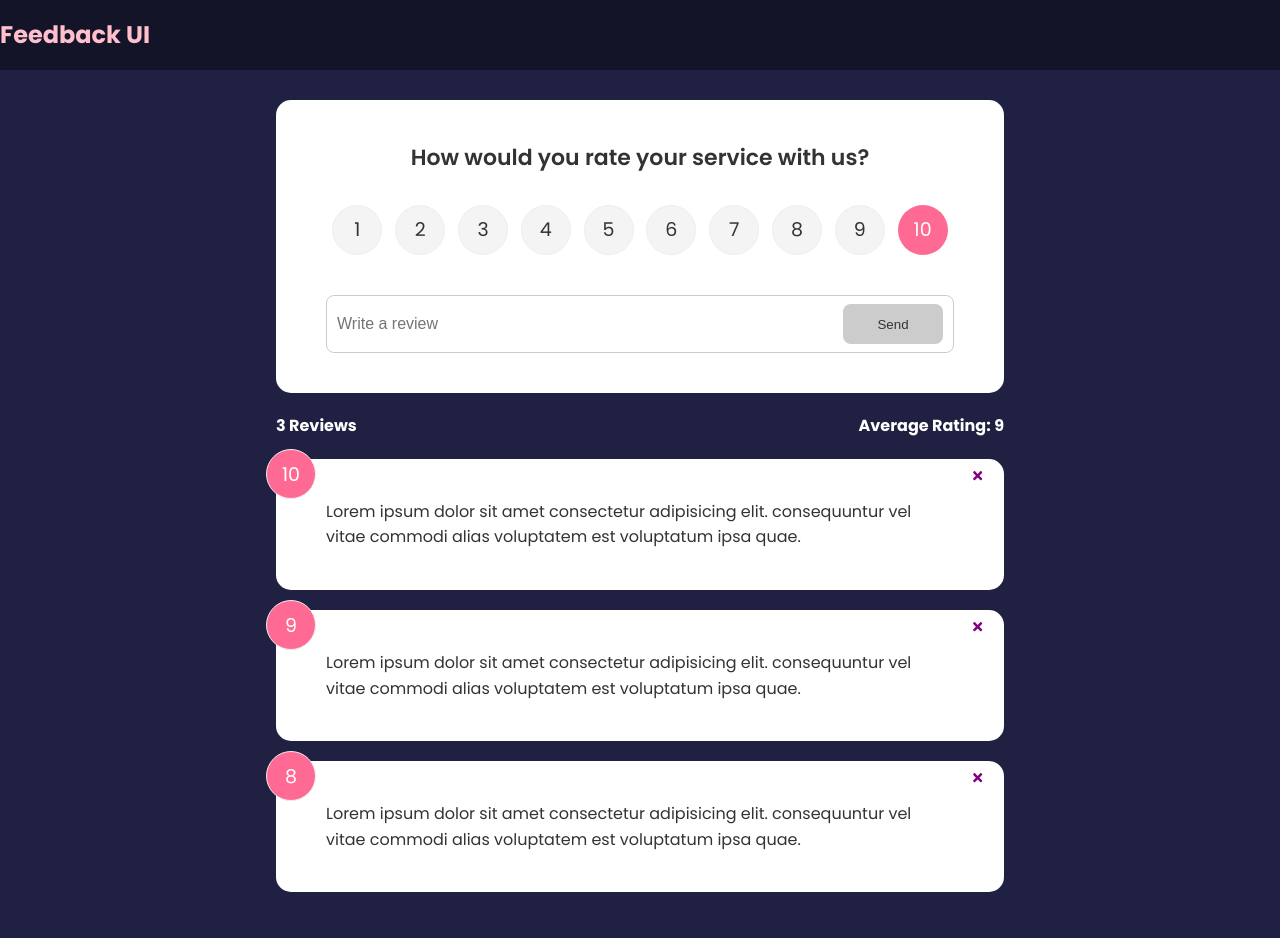
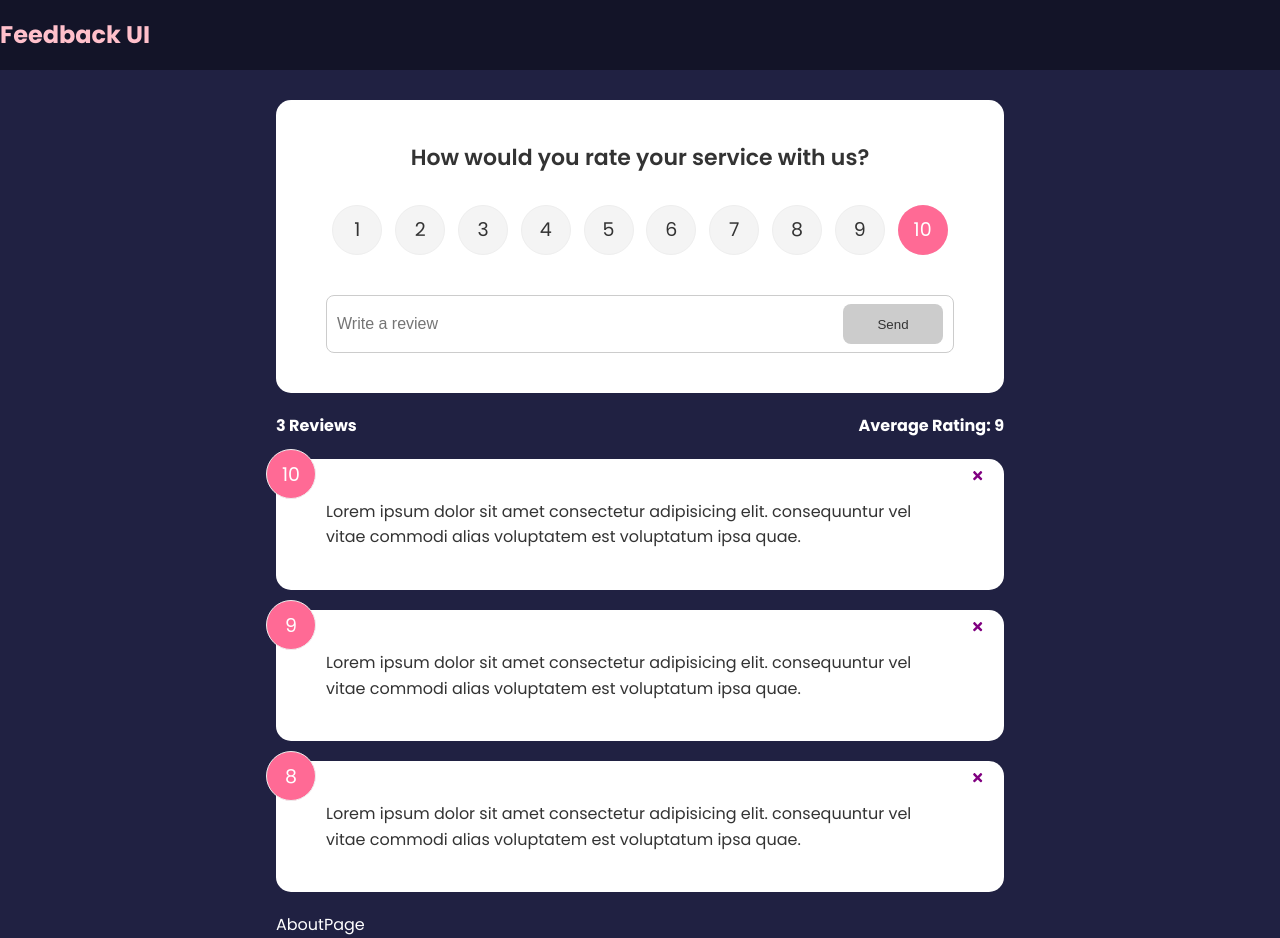
Before and after one commit to Fjguido/react-excercises, a React (Create React App) app in the folder reactpractice/: page /about in a window 1280 px wide. Before the commit the page ends 912 px from the top, so only its background shows below. Built offline with nearby package versions, Linux system fonts and the light colour scheme.

Commit message:
added about page - need to fix route

```diff
--- a/reactpractice/package.json
+++ b/reactpractice/package.json
@@ -10,6 +10,7 @@
     "react": "^18.2.0",
     "react-dom": "^18.2.0",
     "react-icons": "^4.4.0",
+    "react-router-dom": "^6.3.0",
     "react-scripts": "5.0.1",
     "uuid": "^8.3.2",
     "web-vitals": "^2.1.4"
--- a/reactpractice/src/App.js
+++ b/reactpractice/src/App.js
@@ -1,10 +1,15 @@
 import { v4 as uuidv4 } from 'uuid'
+import { BrowserRouter as Router, Routes, Route} from 'react-router-dom'
+//Browser Router actually uses the HTML5 history API to keep our user interface in sync with the URL.
+//Hash router, on the other hand, uses the hash portion of the URL to keep it in sync.
 import { useState } from 'react'
 import Header from "./components/Header"
 import FeedbackList from "./components/FeedbackList"
 import FeedbackData from './data/FeedbackData'
 import FeedbackStats from './components/FeedbackStats'
 import FeedbackForm from './components/FeedbackForm'
+import AboutPage from './pages/AboutPage'
+
 function App() {
 
     const [feedback, setFeedback] = useState((FeedbackData))
@@ -25,18 +30,23 @@
 
 
     return (
-        <>
+        <Router>
         <Header  />
         <div className='container'>
+
             <FeedbackForm handleAdd={addFeedback} />
             <FeedbackStats  feedback={feedback}/>
             <FeedbackList
             feedback={feedback}
-            handleDelete={deleteFeedback}
-            />
+            handleDelete={deleteFeedback} />
+        <Routes>
+            <Route exact path='/about' element={<AboutPage />} />
+        </Routes>
+            {/* need to wrap route between routes for it to work */}
+
 
         </div>
-        </>
+        </Router>
     )
 }
 
--- /dev/null
+++ b/reactpractice/src/pages/AboutPage.jsx
@@ -0,0 +1,9 @@
+import {Link} from 'react-router-dom'
+
+function AboutPage() {
+  return (
+    <div>AboutPage</div>
+  )
+}
+
+export default AboutPage
```
Also changed, not shown: 1 other file (tests, documents, lock files or other folders).
